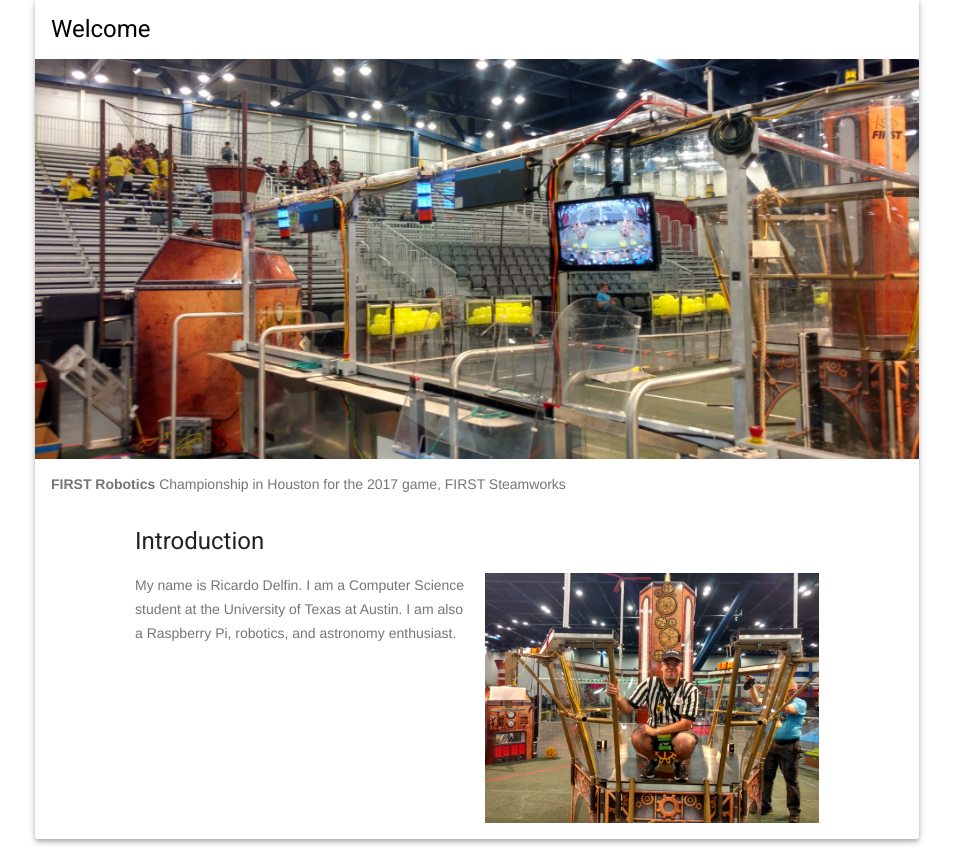
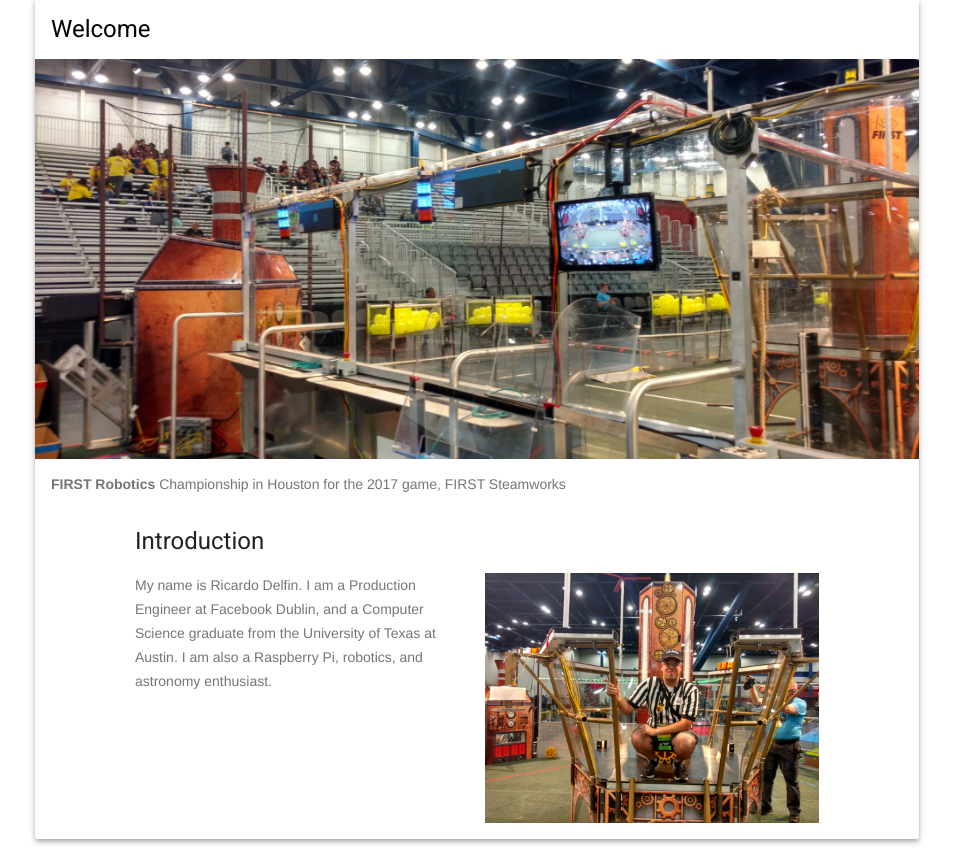
Before and after one commit to rdelfin/personal-site, a Flask app: page / in a window 1280 px wide. Shown: the part 126-978 px from the top of the page, without its empty margins (163-1116 px from the left). Run offline with Flask 2, Linux system fonts and the light colour scheme; some libraries are stand-ins or nearby versions.

Commit message:
Fixed description

```diff
--- a/templates/home.html
+++ b/templates/home.html
@@ -26,8 +26,9 @@
       <div class="mdl-grid portfolio-copy">
         <h3 class="mdl-cell mdl-cell--12-col mdl-typography--headline">Introduction</h3>
         <div class="mdl-cell mdl-cell--6-col mdl-card__supporting-text no-padding">
-          <p>My name is Ricardo Delfin. I am a Computer Science student at the University
-             of Texas at Austin. I am also a Raspberry Pi, robotics, and astronomy
+          <p>My name is Ricardo Delfin. I am a Production Engineer at Facebook
+             Dublin, and a Computer Science graduate from the University of
+             Texas at Austin. I am also a Raspberry Pi, robotics, and astronomy
              enthusiast.</p>
         </div>
         <div class="mdl-cell mdl-cell--6-col">
```
